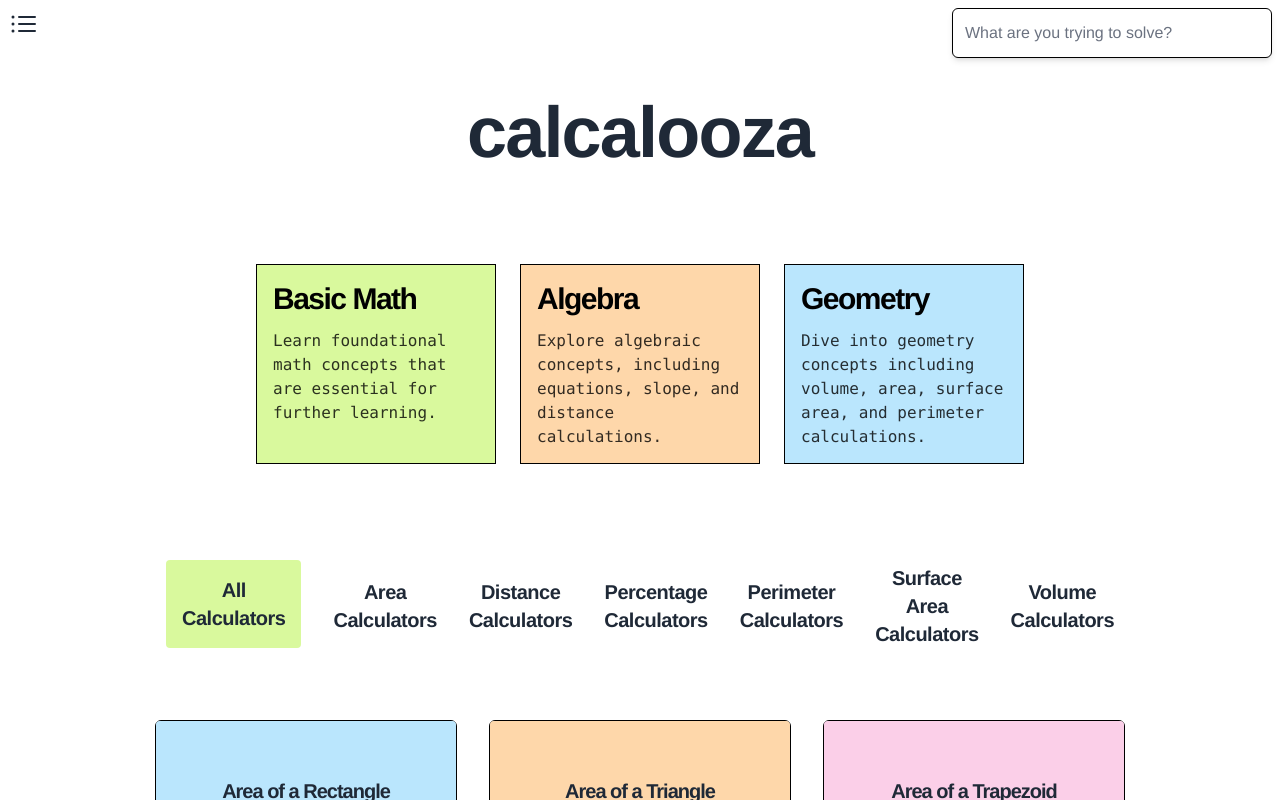
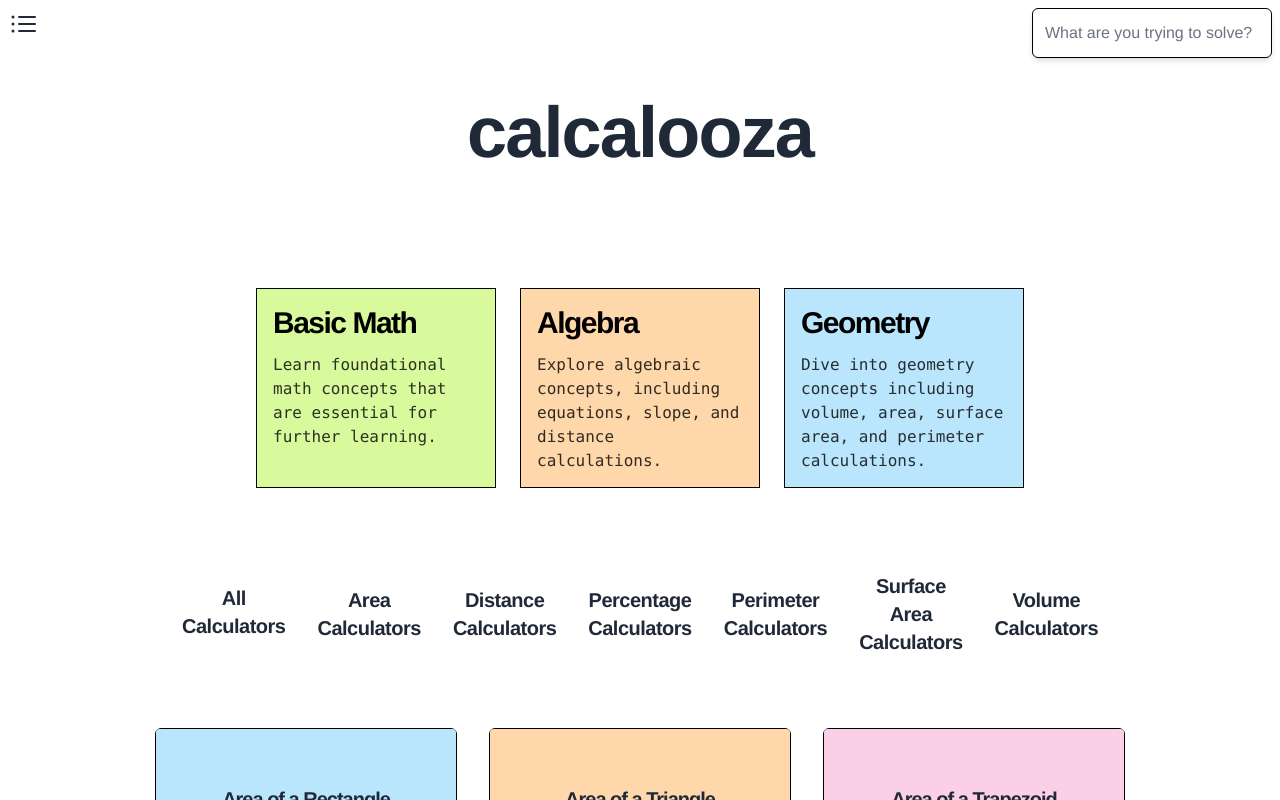
Before and after one commit to samanthacabrera/conversion-calculator, a React (Vite) app: page / in a window 1280 px wide. Shown: the top 800 px of the page. Built offline with nearby package versions, Linux system fonts and the light colour scheme.

Commit message:
Filter based on subject working

```diff
--- a/src/Filter.jsx
+++ b/src/Filter.jsx
@@ -1,9 +1,10 @@
 import React, { useState } from 'react';
-import { useNavigate } from 'react-router-dom';
+import { useNavigate, Link } from 'react-router-dom';
 
 const Filter = ({ onSelectCategory }) => {
-    const categories = [
+    const backgroundColors = ['bg-lime-200', 'bg-orange-200', 'bg-sky-200'];
 
+    const allCategories = [
         { name: 'AllCalculators', color: 'bg-lime-200' },
         { name: 'AreaCalculators', color: 'bg-pink-200' },
         { name: 'DistanceCalculators', color: 'bg-yellow-200' },
@@ -13,11 +14,24 @@ const Filter = ({ onSelectCategory }) => {
         { name: 'VolumeCalculators', color: 'bg-sky-200' },
     ];
 
-    const [selectedCategory, setSelectedCategory] = useState(categories[0].name);
+    const conceptToCategories = {
+        'Basic Math': ['AllCalculators'],
+        'Algebra': ['AllCalculators', 'DistanceCalculators', 'PercentageCalculators'],
+        'Geometry': ['AllCalculators', 'AreaCalculators', 'PerimeterCalculators', 'SurfaceAreaCalculators', 'VolumeCalculators'],
+    };
+
+    const [selectedConcept, setSelectedConcept] = useState('Basic Math');
+    const [filteredCategories, setFilteredCategories] = useState(allCategories);
     const navigate = useNavigate();
 
+    const handleConceptClick = (concept) => {
+        setSelectedConcept(concept);
+        const categoriesToDisplay = conceptToCategories[concept];
+        setFilteredCategories(allCategories.filter(cat => categoriesToDisplay.includes(cat.name)));
+    };
+
     const handleCategoryClick = (category) => {
-        setSelectedCategory(category.name);
+        setSelectedConcept(category.name);
         onSelectCategory(category.name);
         navigate('/');
     };
@@ -27,19 +41,41 @@ const Filter = ({ onSelectCategory }) => {
     };
 
     return (
+        <>
+            <div className="mt-8 grid grid-cols-1 md:grid-cols-3 gap-6 w-full max-w-4xl px-16">
+                {['Basic Math', 'Algebra', 'Geometry'].map((concept, index) => (
+                    <div
+                        key={index}
+                        className={`group relative w-full md:h-[200px] p-4 border border-black text-black transition-all duration-300 hover:bg-black hover:text-white hover:shadow-[8px_8px_0px_0px_rgba(0,0,0,1)] ${backgroundColors[index % backgroundColors.length]}`}
+                    >
+                        <Link to="/" onClick={() => handleConceptClick(concept)} className="w-full h-full flex flex-col items-start">
+                            <h2 className="text-3xl font-bold tracking-tighter mb-3 group-hover:underline decoration-dotted decoration-2 underline-offset-4">
+                                {concept}
+                            </h2>
+                            <p className="text-base font-mono opacity-80 group-hover:opacity-100">
+                                {concept === 'Basic Math' && 'Learn foundational math concepts that are essential for further learning.'}
+                                {concept === 'Algebra' && 'Explore algebraic concepts, including equations, slope, and distance calculations.'}
+                                {concept === 'Geometry' && 'Dive into geometry concepts including volume, area, surface area, and perimeter calculations.'}
+                            </p>
+                        </Link>
+                    </div>
+                ))}
+            </div>
+
             <div className="flex justify-center w-full max-w-4xl mt-20">
                 <div className="flex flex-col space-y-1 md:flex-row md:space-x-8">
-                {categories.map((category) => (
+                    {filteredCategories.map((category) => (
                         <button
                             key={category.name}
                             onClick={() => handleCategoryClick(category)}
-                        className={`transition-all duration-200 text-xl tracking-tight font-bold ${selectedCategory === category.name ? `${category.color} py-2 px-4 rounded` : 'hover:scale-105'}`}
+                            className={`transition-all duration-200 text-xl tracking-tight font-bold ${selectedConcept === category.name ? `${category.color} py-2 px-4 rounded` : 'hover:scale-105'}`}
                         >
                             {formatCategoryName(category.name)}
                         </button>
                     ))}
                 </div>
             </div>
+        </>
     );
 };
 
--- a/src/Header.jsx
+++ b/src/Header.jsx
@@ -2,7 +2,6 @@ import React from "react";
 import { Link } from "react-router-dom";
 
 const Header = () => {
-    const backgroundColors = ['bg-lime-200', 'bg-orange-200', 'bg-sky-200'];
 
     return (
         <div className="flex flex-col items-center group space-y-6 py-4">
@@ -18,25 +17,6 @@ const Header = () => {
                 Bookmark us for quick access and explore our wide range of tools below.
             </p>
 
-            <div className="mt-8 grid grid-cols-1 md:grid-cols-3 gap-6 w-full max-w-4xl px-16">
-                {['Basic Math', 'Algebra', 'Geometry'].map((concept, index) => (
-                    <div
-                        key={index}
-                        className={`group relative w-full md:h-[200px] p-4 border border-black text-black transition-all duration-300 hover:bg-black hover:text-white hover:shadow-[8px_8px_0px_0px_rgba(0,0,0,1)] ${backgroundColors[index % backgroundColors.length]}`}
-                    >
-                        <Link to="/" className="w-full h-full flex flex-col items-start">
-                            <h2 className="text-3xl font-bold tracking-tighter mb-3 group-hover:underline decoration-dotted decoration-2 underline-offset-4">
-                                {concept}
-                            </h2>
-                            <p className="text-base font-mono opacity-80 group-hover:opacity-100">
-                                {concept === 'Basic Math' && 'Learn foundational math concepts that are essential for further learning.'}
-                                {concept === 'Algebra' && 'Explore algebraic concepts, including equations, slope, and distance calculations.'}
-                                {concept === 'Geometry' && 'Dive into geometry concepts including volume, area, surface area, and perimeter calculations.'}
-                            </p>
-                        </Link>
-                    </div>
-                ))}
-            </div>
 
         </div>
     );
--- a/src/Search.jsx
+++ b/src/Search.jsx
@@ -29,7 +29,7 @@ const Search = () => {
     };
 
   return (
-    <div className="invisible lg:visible absolute top-2 right-2 max-w-xs w-full z-50">
+    <div className="invisible lg:visible absolute top-2 right-2 max-w-60 w-full z-50">
       <input
         type="text"
         placeholder="What are you trying to solve?"
--- a/src/calcData.js
+++ b/src/calcData.js
@@ -280,8 +280,8 @@ export const calcData = {
                 "Multiply the result by the total (T) to find the final result."
             ],
             dimensions: [
-                { name: "Percentage", definition: "The portion of a whole expressed as a fraction of 100." },
-                { name: "Total", definition: "The whole number from which the percentage is taken." }
+                { name: "Total", definition: "The whole number from which the percentage is taken." },
+                { name: "Percentage", definition: "The portion of a whole expressed as a fraction of 100." }
             ],
             wordProblem: "What is 25% of 200?",
             units: { result: 'units' },
@@ -292,7 +292,11 @@ export const calcData = {
             color: "purple",
             desc: "Calculates the new amount after increasing a number by a certain percentage.",
             formula: "New Amount = Original Amount + (Percentage / 100) × Original Amount",
-            calculate: (percentage, originalAmount) => originalAmount + (percentage / 100) * originalAmount,
+            calculate: (originalAmount, percentage) => {
+                const increase = (percentage / 100) * originalAmount;
+                const newAmount = originalAmount + increase;
+                return newAmount;
+            },
             steps: [
                 "Identify the original amount (O) and the percentage increase (P).",
                 "Write down the formula: New Amount = O + (P / 100) × O.",
@@ -312,7 +316,11 @@ export const calcData = {
             color: "lime",
             desc: "Calculates the new amount after decreasing a number by a certain percentage.",
             formula: "New Amount = Original Amount - (Percentage / 100) × Original Amount",
-            calculate: (percentage, originalAmount) => originalAmount - (percentage / 100) * originalAmount,
+            calculate: (originalAmount, percentage) => {
+                const decrease = (percentage / 100) * originalAmount;
+                const newAmount = originalAmount - decrease;
+                return newAmount;
+            },
             steps: [
                 "Identify the original amount (O) and the percentage decrease (P).",
                 "Write down the formula: New Amount = O - (P / 100) × O.",
```
Lines whose indentation alone changed are shown as unchanged.
